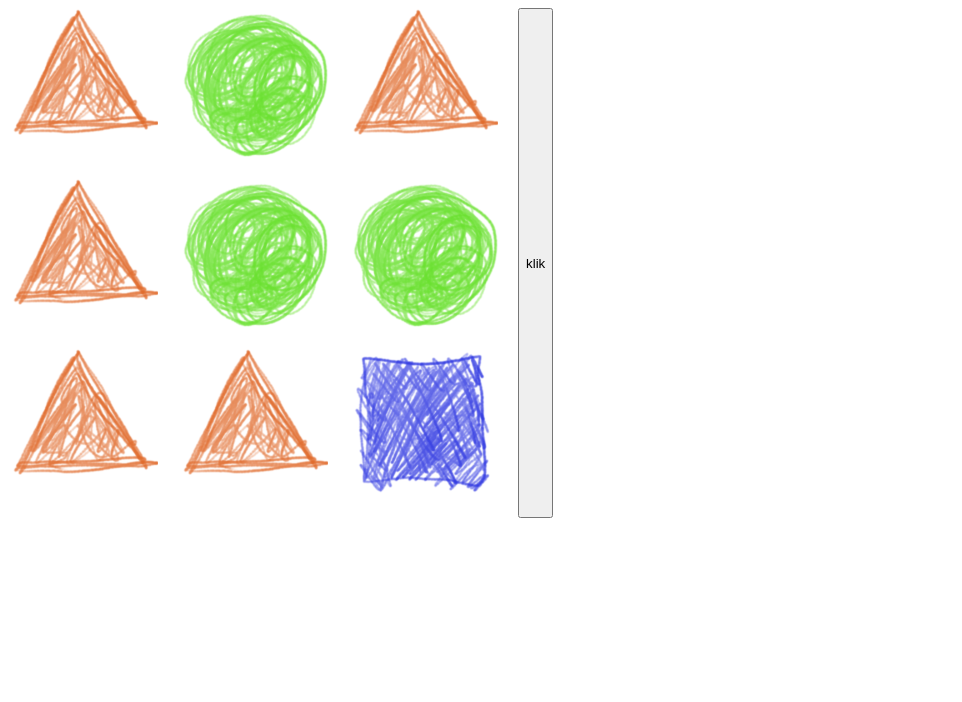
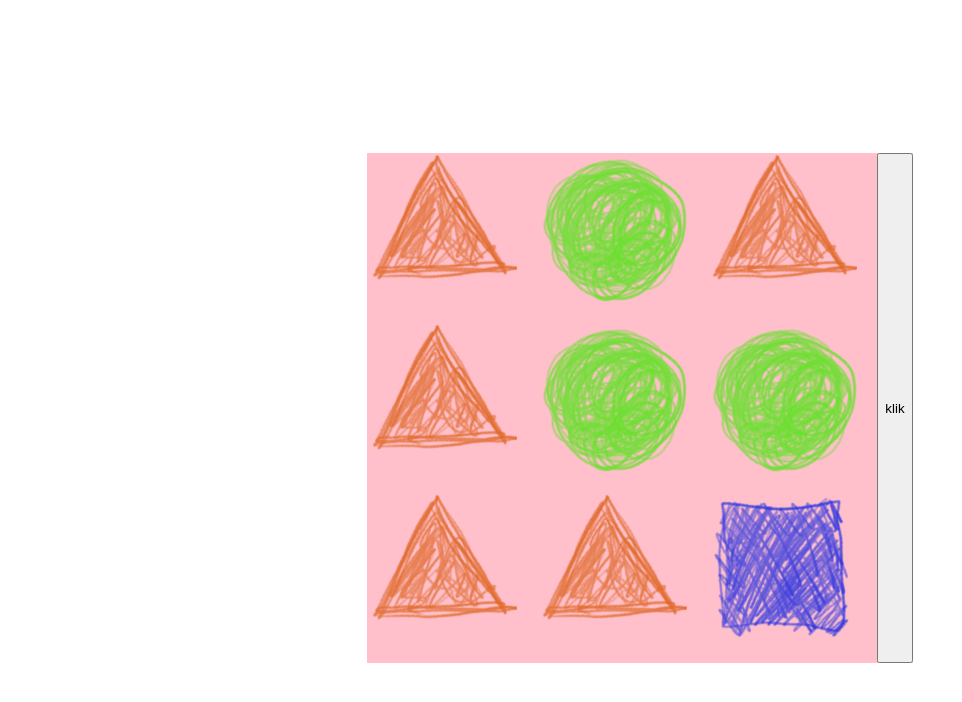
Before and after one commit to OrangIPA/html-slotmachine, a plain HTML site: page index.html in a window 1280 px wide. Both pictures are taken after a click on the button "klik". Shown: the whole page, without its empty margins (0-962 px from the left). Drawn offline with Linux system fonts and the light colour scheme.

Commit message:
center div, and proper scroll

```diff
--- a/index.html
+++ b/index.html
@@ -2,8 +2,15 @@
 <html>
   <head> </head>
   <body>
-    <div>
-      <div style="display: flex">
+    <div
+      style="
+        min-width: 100vh;
+        min-height: 100vh;
+        display: grid;
+        place-items: center;
+      "
+    >
+      <div style="display: flex; background-color: pink; overflow: hidden">
         <div style="display: flex" id="grid-container">
           <div id="leftrow"></div>
           <div id="midrow"></div>
@@ -64,22 +71,24 @@
             const childs = [...col.children];
 
             const newElement = createNewElement(-1 * SQUARE_LENGTH);
-            col.appendChild(newElement)
-            setTimeout(() => {
-              setTimeout(() => {
+            col.appendChild(newElement);
+            requestAnimationFrame(() => {
+              requestAnimationFrame(() => {
                 newElement.style.transform = "translate(0px, 0px)";
-              }, 0);
-            }, 0);
+              });
+            });
 
             childs.forEach((child) => {
-              const translate = child.style.transform
+              const oldTranslate = child.style.transform
                 .replace("translate(0px, ", "")
                 .replace("px)", "");
-              const newTranslate =
-                (+translate + SQUARE_LENGTH) % (SQUARE_LENGTH * 3);
+              const newTranslate = +oldTranslate + SQUARE_LENGTH;
+
               child.style.transform = `translate(0px, ${newTranslate}px)`;
-              if (newTranslate < translate) {
+              if (newTranslate > (SQUARE_LENGTH * 3)) {
+                setTimeout(() => {
                   child.remove();
+                }, 1000);
               }
             });
           }, 200 * i);
```
Lines whose indentation alone changed are shown as unchanged.
